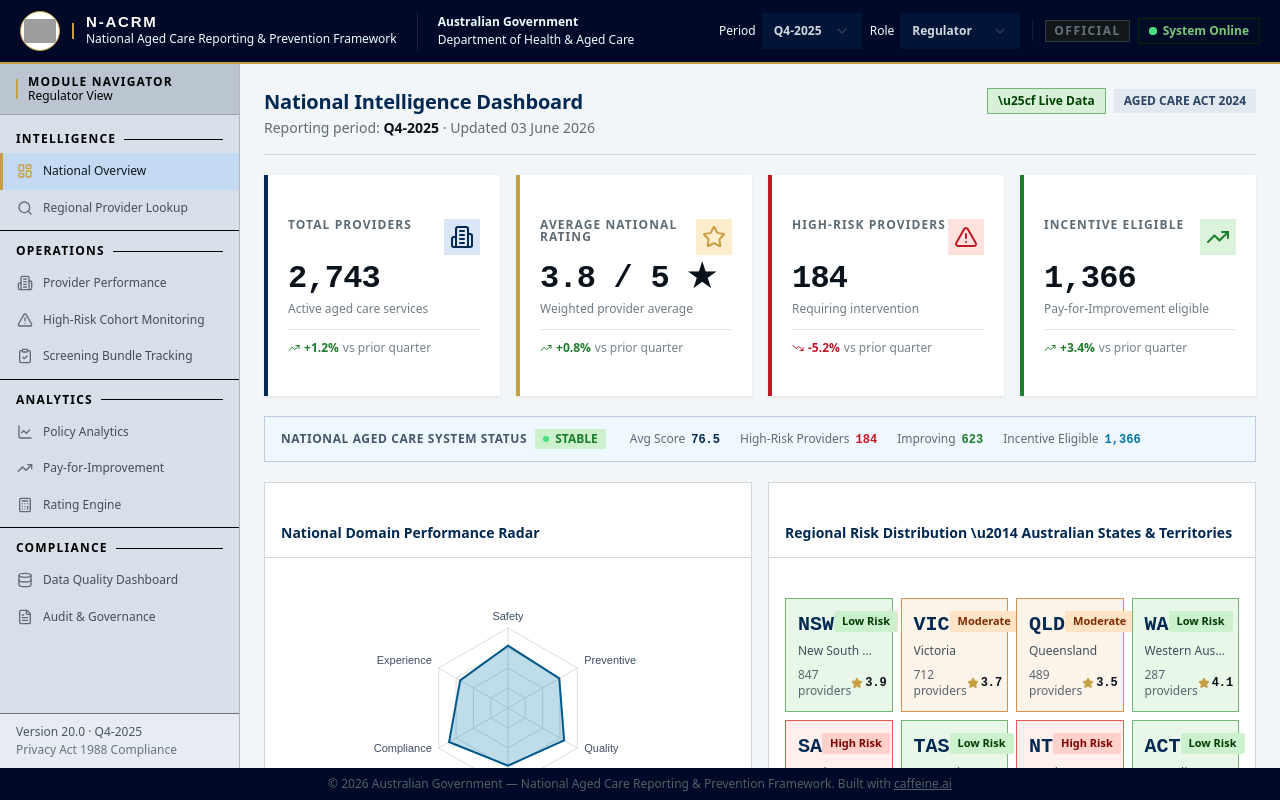
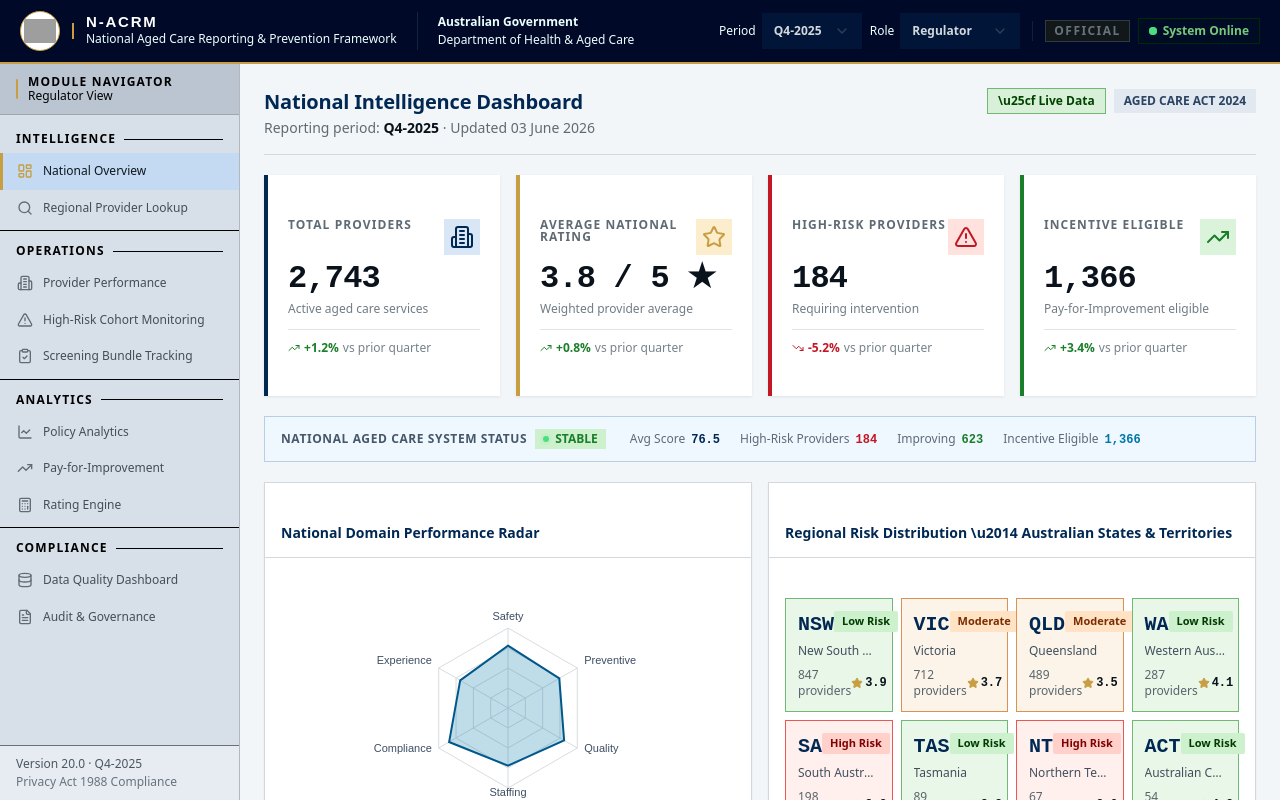
Before and after one commit to thangellasainikhil/Reporting-modernisation, a React (Vite) app: page / in a window 1280 px wide. Built offline with nearby package versions, Linux system fonts and the light colour scheme; grey boxes are pictures that could not be loaded; a web font is replaced by a local one; what @icp-sdk/core would draw is missing.

Commit message:
Update Layout.tsx

```diff
--- a/src/components/Layout.tsx
+++ b/src/components/Layout.tsx
@@ -99,7 +99,7 @@
           {renderPage()}
         </main>
       </div>
-      <footer
+      {/* <footer
         className="bg-gov-navy-dark text-center py-2 text-xs flex-shrink-0"
         style={{ color: "oklch(0.48 0.02 240)" }}
       >
@@ -113,7 +113,7 @@
         >
           caffeine.ai
         </a>
-      </footer>
+      </footer> */}
     </div>
   );
 }
```
